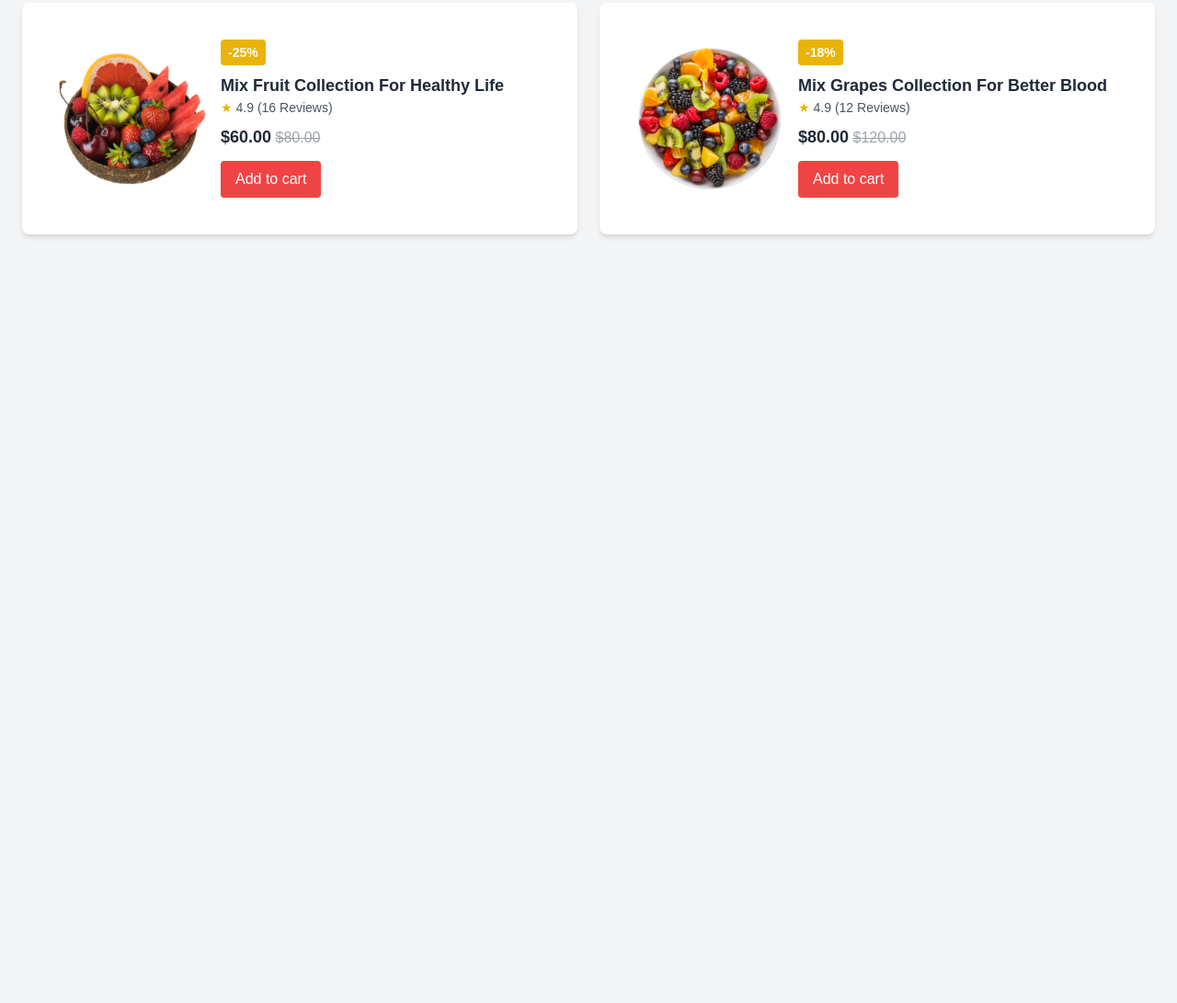
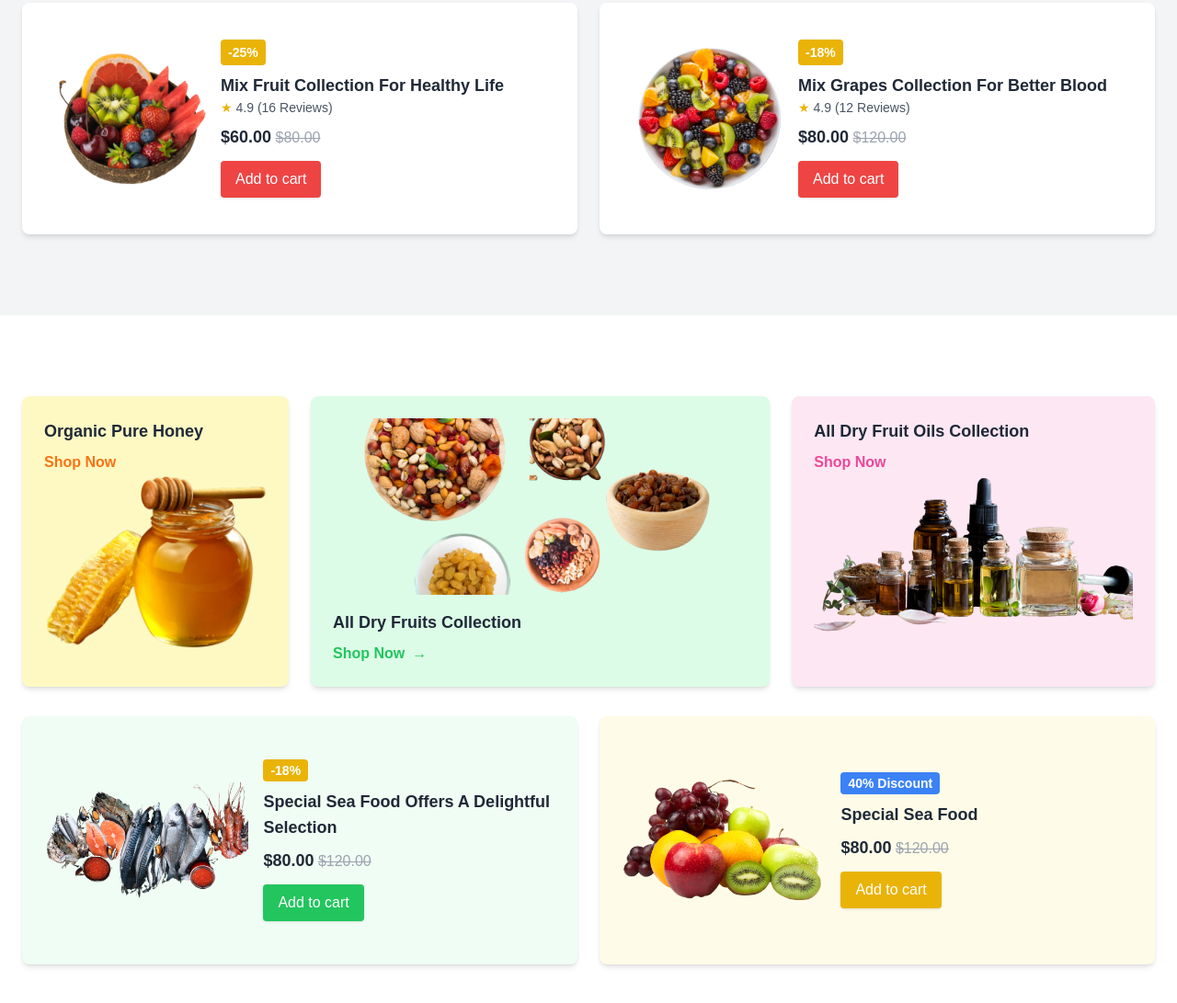
Before and after one commit to 11saran/grocery-mart, a plain HTML site: page index.html in a window 1280 px wide. Shown: the part 1403-2494 px from the top of the page at 92% size. Before the commit the page ends 1746 px from the top, so only its background shows below. Drawn offline with nearby package versions, Linux system fonts and the light colour scheme; a web font is replaced by a local one.

Commit message:
#5,Completed card section

```diff
--- a/index.html
+++ b/index.html
@@ -347,6 +347,86 @@
                 </div>
             </div>
 
+<!-- View All Button for smaller screens -->
+            <div class="lg:hidden text-center mt-6">
+                <button class="text-red-500 font-bold">View all</button>
+            </div>
+        </div>
+    </section>
+
+
+
+
+
+    <!-- Card -->
+
+
+    <section class="bg-white ">
+        <div class=" container mx-auto p-6 ">
+            <div class="grid grid-cols-1 md:grid-cols-3 lg:grid-cols-12 gap-6 mt-16">
+                <!-- Left Card -->
+                <div class="bg-yellow-100 rounded-lg shadow-md p-6 col-span-3 lg:col-span-3">
+                    <h3 class="text-lg font-bold text-gray-800">Organic Pure Honey</h3>
+                    <a href="#" class="text-orange-500 font-semibold mt-2 block">Shop Now</a>
+                    <img src="./assets/honey1.png" alt="Organic Honey" class="w-full h-48 object-cover rounded mb-4">
+
+                </div>
+
+                <!-- Center Card -->
+                <div class="bg-green-100 rounded-lg shadow-md p-6 col-span-3 lg:col-span-5">
+                    <img src="./assets/nuts1.png" alt="Dry Fruits Collection"
+                        class="w-full h-48 object-cover rounded mb-4">
+                    <h3 class="text-lg font-bold text-gray-800">All Dry Fruits Collection</h3>
+                    <a href="#" class="text-green-500 font-semibold mt-2 flex items-center">Shop Now <span
+                            class="ml-2">&rarr;</span></a>
+                </div>
+
+                <!-- Right Card -->
+                <div class="bg-pink-100 rounded-lg shadow-md p-6 col-span-3 lg:col-span-4">
+                    <h3 class="text-lg font-bold text-gray-800">All Dry Fruit Oils Collection</h3>
+                    <a href="#" class="text-pink-500 font-semibold mt-2 block">Shop Now</a>
+                    <img src="./assets/oilment1.png" alt="Dry Fruit Oils" class="w-full h-48 object-cover rounded mb-4">
+
+                </div>
+            </div>
+
+
+            <div class="grid grid-cols-1 md:grid-cols-2 gap-6 mt-8 mb-14">
+                <!-- Card 4 -->
+                <div class="bg-green-50 rounded-lg shadow-md flex items-center p-6">
+                    <img src="./assets/fish.png" alt="Sea Food" class="w-2/5 h-auto object-cover rounded mr-4">
+                    <div>
+                        <span class="bg-yellow-500 text-white text-sm font-bold py-1 px-2 rounded">-18%</span>
+                        <h3 class="text-lg font-bold text-gray-800 mt-2">Special Sea Food Offers A Delightful Selection
+                        </h3>
+                        <div class="mt-2">
+                            <span class="text-gray-800 text-lg font-bold">$80.00</span>
+                            <span class="text-gray-400 line-through">$120.00</span>
+                        </div>
+                        <button class="mt-3 bg-green-500 text-white px-4 py-2 rounded shadow hover:bg-green-600">Add to
+                            cart</button>
+                    </div>
+                </div>
+
+                <!-- Card 5 -->
+                <div class="bg-yellow-50 rounded-lg shadow-md flex items-center p-6">
+                    <img src="./assets/fruit.png" alt="Special Fruits" class="w-2/5 h-auto object-cover rounded mr-4">
+                    <div>
+                        <span class="bg-blue-500 text-white text-sm font-bold py-1 px-2 rounded">40% Discount</span>
+                        <h3 class="text-lg font-bold text-gray-800 mt-2">Special Sea Food</h3>
+                        <div class="mt-2">
+                            <span class="text-gray-800 text-lg font-bold">$80.00</span>
+                            <span class="text-gray-400 line-through">$120.00</span>
+                        </div>
+                        <button class="mt-3 bg-yellow-500 text-white px-4 py-2 rounded shadow hover:bg-yellow-600">Add
+                            to cart</button>
+                    </div>
+                </div>
+            </div>
+        </div>
+    </section>
+
+
 
 
 
```
